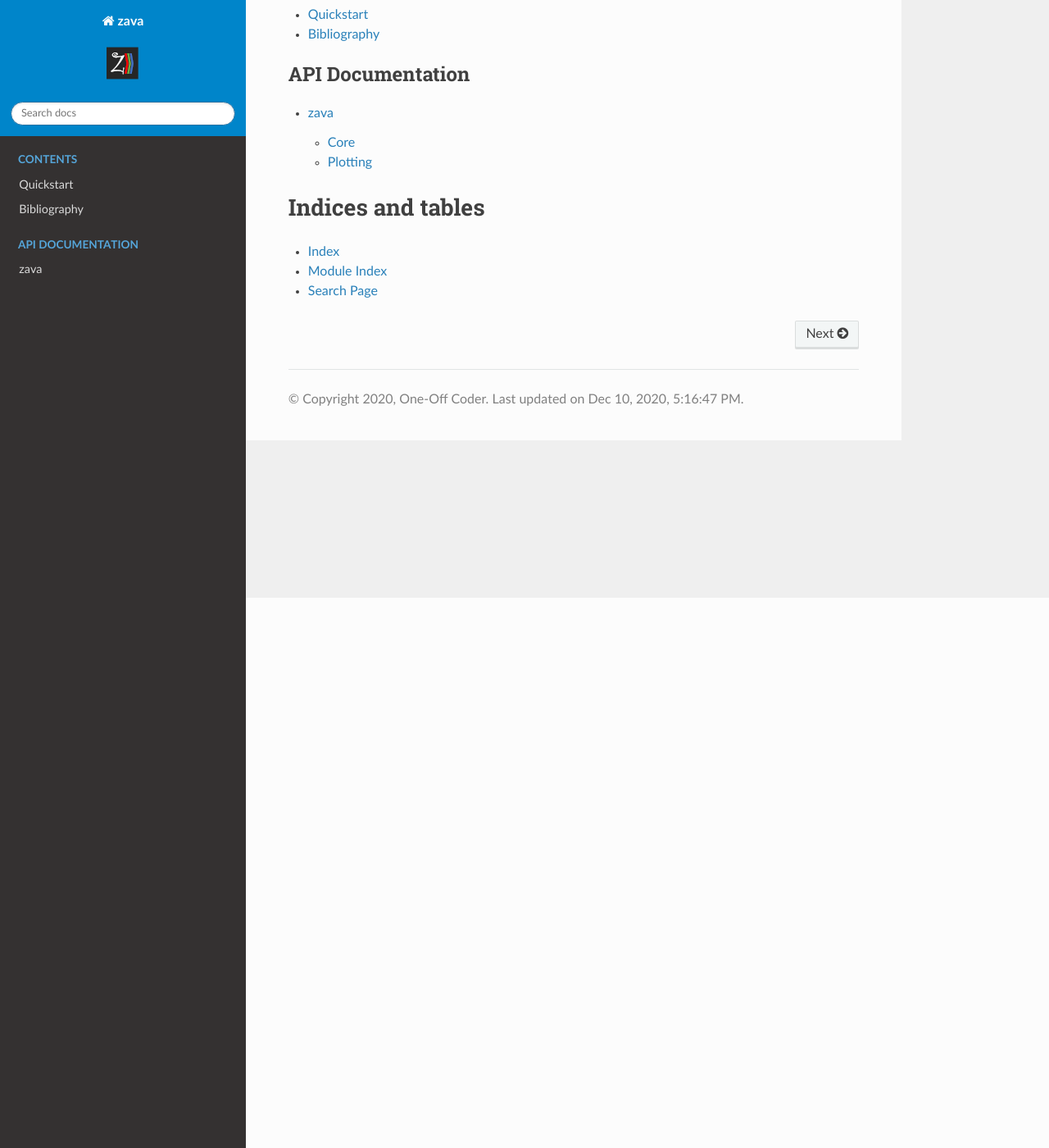
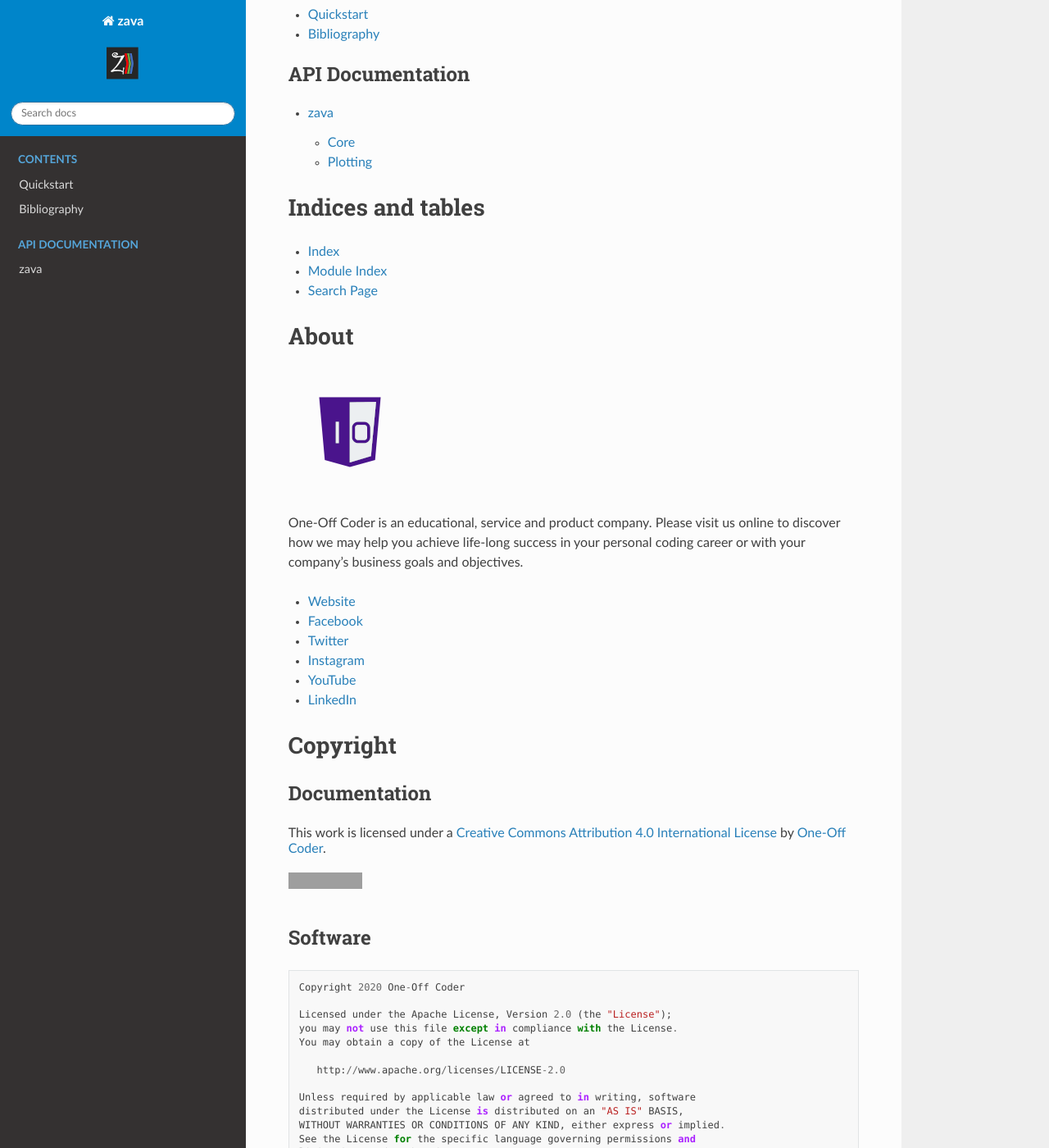
Before and after one commit to oneoffcoder/zava, a Sphinx documentation site: the page built from zava-py/docs/source/index.rst, in a window 1280 px wide and 1400 px high, scrolled down 671 px. Shown: the whole window at 82% size. Built offline with Sphinx 7.4.7 and the Read the Docs theme 2.0.0, drawn with Linux system fonts in a browser that asks for light colours; cross-references to code outside the pages are shown as plain code; some of the changed text lies outside the part shown; grey boxes are pictures that could not be loaded.

Commit message:
add info

```diff
--- a/zava-py/docs/source/index.rst
+++ b/zava-py/docs/source/index.rst
@@ -52,3 +52,129 @@ Indices and tables
 * :ref:`genindex`
 * :ref:`modindex`
 * :ref:`search`
+
+About
+=====
+
+.. image:: _static/images/ooc-logo.png
+   :alt: One-Off Coder logo.
+
+One-Off Coder is an educational, service and product company. Please visit us online to discover how we may help you achieve life-long success in your personal coding career or with your company's business goals and objectives.
+
+- |Website_Link|
+- |Facebook_Link|
+- |Twitter_Link|
+- |Instagram_Link|
+- |YouTube_Link|
+- |LinkedIn_Link|
+
+.. |Website_Link| raw:: html
+
+   <a href="https://www.oneoffcoder.com" target="_blank">Website</a>
+
+.. |Facebook_Link| raw:: html
+
+   <a href="https://www.facebook.com/One-Off-Coder-309817926496801/" target="_blank">Facebook</a>
+
+.. |Twitter_Link| raw:: html
+
+   <a href="https://twitter.com/oneoffcoder" target="_blank">Twitter</a>
+
+.. |Instagram_Link| raw:: html
+
+   <a href="https://www.instagram.com/oneoffcoder/" target="_blank">Instagram</a>
+
+.. |YouTube_Link| raw:: html
+
+   <a href="https://www.youtube.com/channel/UCCCv8Glpb2dq2mhUj5mcHCQ" target="_blank">YouTube</a>
+
+.. |LinkedIn_Link| raw:: html
+
+   <a href="https://www.linkedin.com/company/one-off-coder/" target="_blank">LinkedIn</a>
+
+Copyright
+=========
+
+Documentation
+-------------
+
+.. raw:: html
+
+    <embed>
+    This work is licensed under a <a rel="license" href="http://creativecommons.org/licenses/by/4.0/" target="_blank">Creative Commons Attribution 4.0 International License</a> by <a href="https://www.oneoffcoder.com" target="_blank">One-Off Coder</a>.
+    <br />
+    <br />
+    <a rel="license" href="http://creativecommons.org/licenses/by/4.0/" target="_blank">
+        <img alt="Creative Commons License" style="border-width:0" src="https://i.creativecommons.org/l/by/4.0/88x31.png" />
+    </a>
+    <br />
+    <br />
+    </embed>
+
+Software
+--------
+
+::
+
+    Copyright 2020 One-Off Coder
+
+    Licensed under the Apache License, Version 2.0 (the "License");
+    you may not use this file except in compliance with the License.
+    You may obtain a copy of the License at
+
+       http://www.apache.org/licenses/LICENSE-2.0
+
+    Unless required by applicable law or agreed to in writing, software
+    distributed under the License is distributed on an "AS IS" BASIS,
+    WITHOUT WARRANTIES OR CONDITIONS OF ANY KIND, either express or implied.
+    See the License for the specific language governing permissions and
+    limitations under the License.
+
+Art
+---
+
+::
+
+    Copyright 2020 Daytchia Vang
+
+Citation
+========
+
+::
+
+    @misc{oneoffcoder_zava_2020,
+    title={zava, Parallel Coordinates with Grand Tour},
+    url={https://github.com/oneoffcoder/zava},
+    author={Jee Vang},
+    year={2020},
+    month={Dec}}
+
+Author
+======
+
+Jee Vang, Ph.D.
+
+- |Patreon_Link|
+- |Github_Link|
+
+.. |Patreon_Link| raw:: html
+
+   <a href="https://www.patreon.com/vangj" target="_blank">Patreon</a>: support is appreciated
+
+.. |Github_Link| raw:: html
+
+   <a href="https://github.com/sponsors/vangj" target="_blank">GitHub</a>: sponsorship will help us change the world for the better
+
+Help
+====
+
+- |Source_Link|
+- |Gitter_Link|
+
+.. |Source_Link| raw:: html
+
+   <a href="https://github.com/oneoffcoder/zava" target="_blank">GitHub</a>: source code
+
+.. |Gitter_Link| raw:: html
+
+   <a href="https://gitter.im/dataflava/zava" target="_blank">Gitter</a>: chat
```
